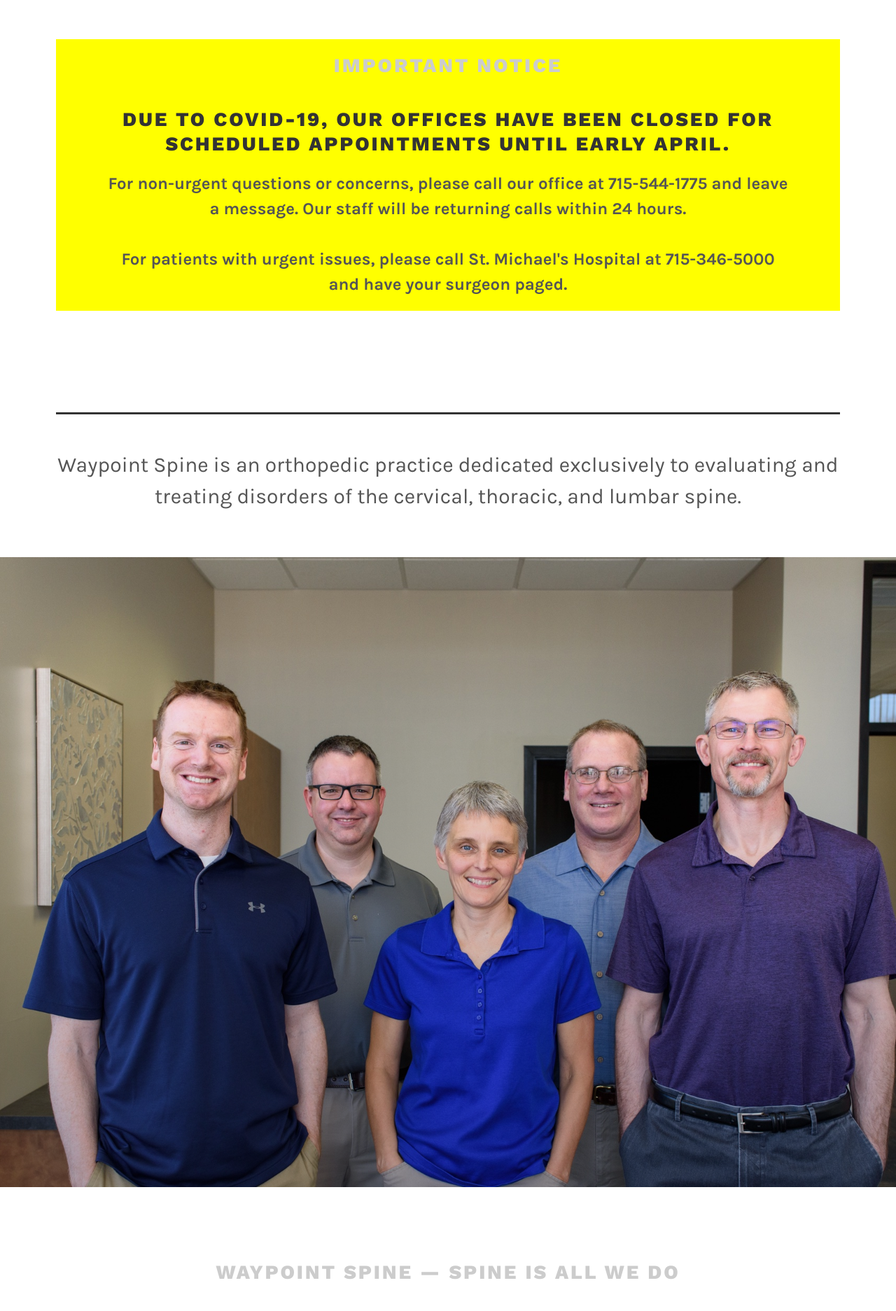
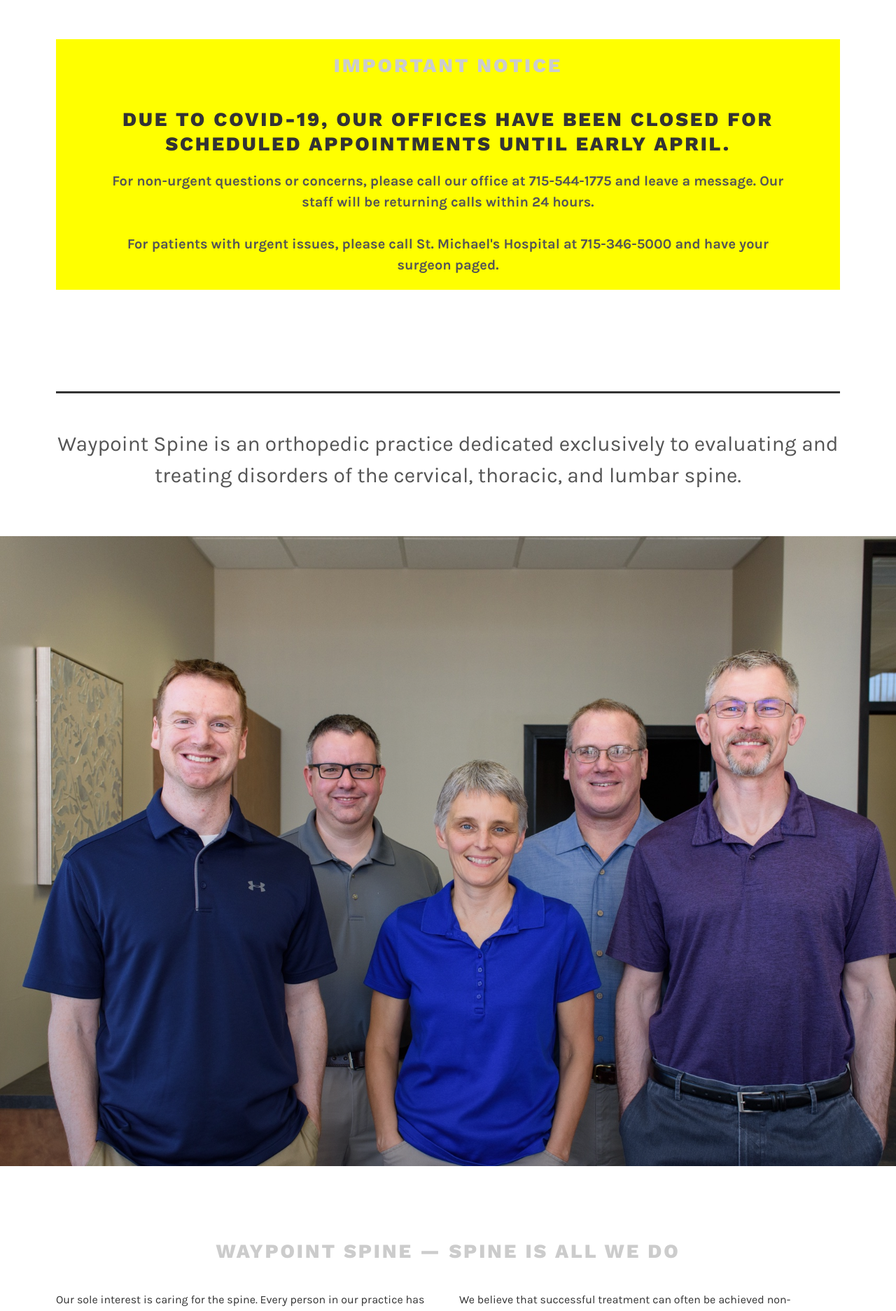
Before and after one commit to lfairchild/waypoint-spine, a Jekyll site: the page built from index.html, in a window 1280 px wide. Shown: the part 911-2784 px from the top of the page at 70% size. Built offline with Jekyll 4.4.1, drawn with Linux system fonts in a browser that asks for light colours.

Commit message:
Update index.html

```diff
--- a/index.html
+++ b/index.html
@@ -10,8 +10,8 @@ description: Waypoint Spine is an orthopedic practice dedicated to evaluating an
 		  <div style="background-color: yellow; padding: 20px;">
 		  <h2>IMPORTANT NOTICE</h2>
 		  <h3 style="font-size: 1.75rem;">Due to COVID-19, our offices have been closed for scheduled appointments until early April.</h3>
-			  <p style="padding: 0 5%; margin-top: 15px; font-size: 1.5rem;"><strong>For non-urgent questions or concerns, please call our office at 715-544-1775 and leave a message. Our staff will be returning calls within 24 hours.</strong></li>
-			  <p style="padding: 0 5%; font-size: 1.5rem;"><strong>For patients with urgent issues, please call St. Michael's Hospital at 715-346-5000 and have your surgeon paged.</strong></li>
+			  <p style="padding: 0 5%; margin-top: 15px; font-size: 1.25rem;"><strong>For non-urgent questions or concerns, please call our office at 715-544-1775 and leave a message. Our staff will be returning calls within 24 hours.</strong></li>
+			  <p style="padding: 0 5%; font-size: 1.25rem;"><strong>For patients with urgent issues, please call St. Michael's Hospital at 715-346-5000 and have your surgeon paged.</strong></li>
 		  </div>
 		  </br>
       <p style="padding-top: 50px; border-top: 3px solid #333; margin-top: 100px;">Waypoint Spine is an orthopedic practice dedicated exclusively to evaluating and treating disorders of the cervical, thoracic, and lumbar spine.</p>
```
